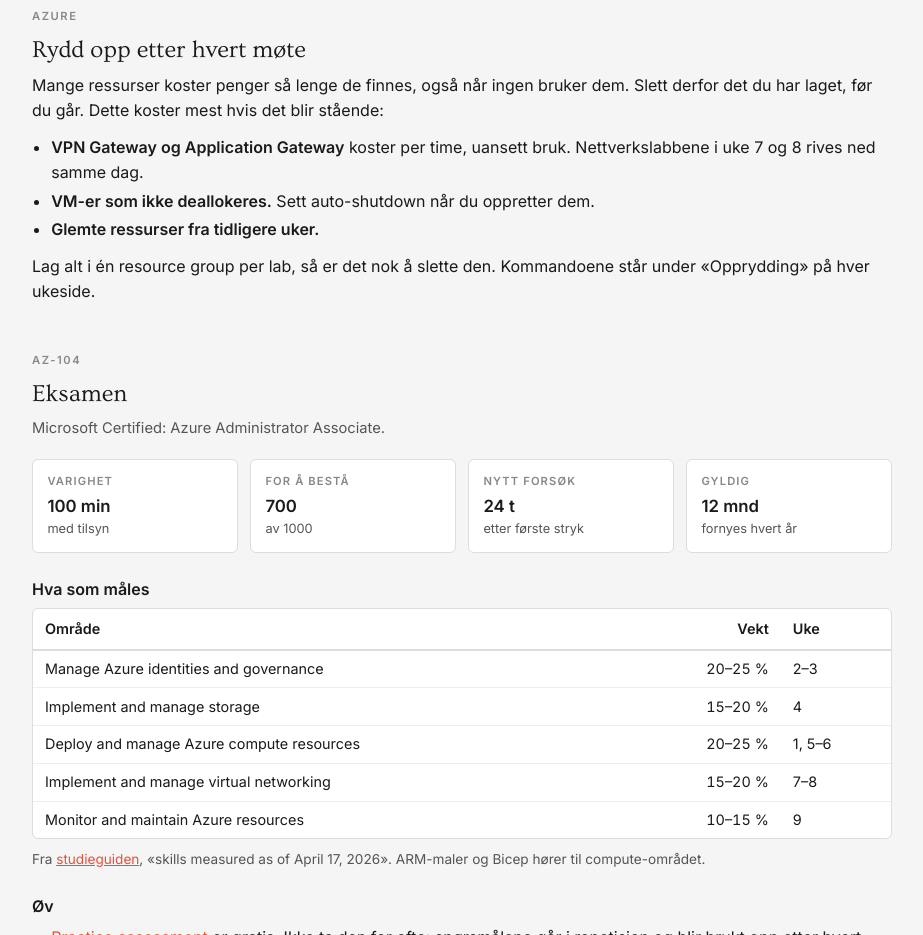
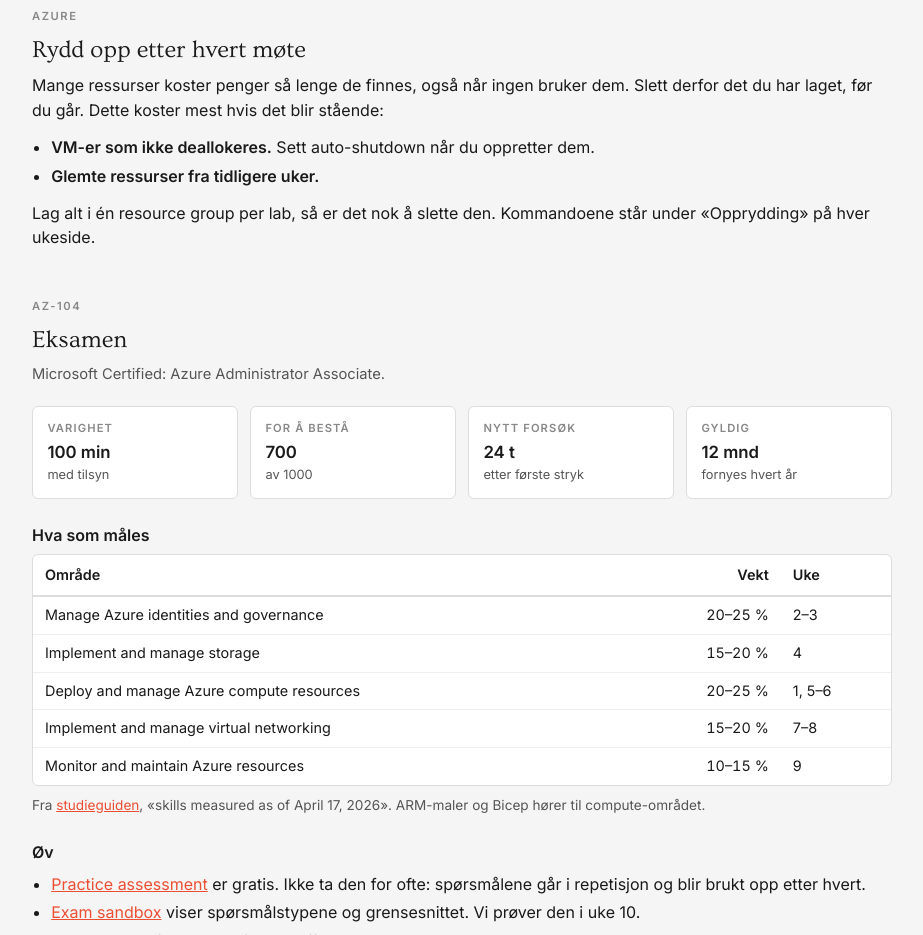
Before and after one commit to Fremra/az104, a plain HTML site: page index.html in a window 1280 px wide. Shown: the part 2820-3755 px from the top of the page, without its empty margins (178-1101 px from the left). Drawn offline with Linux system fonts and the light colour scheme.

Commit message:
Forsiden: fjernet punktet om VPN Gateway og Application Gateway

```diff
--- a/index.html
+++ b/index.html
@@ -221,7 +221,6 @@
     laget, før du går. Dette koster mest hvis det blir stående:
   </p>
   <ul>
-    <li><b>VPN Gateway og Application Gateway</b> koster per time, uansett bruk. Nettverkslabbene i uke 7 og 8 rives ned samme dag.</li>
     <li><b>VM-er som ikke deallokeres.</b> Sett auto-shutdown når du oppretter dem.</li>
     <li><b>Glemte ressurser fra tidligere uker.</b></li>
   </ul>
```
